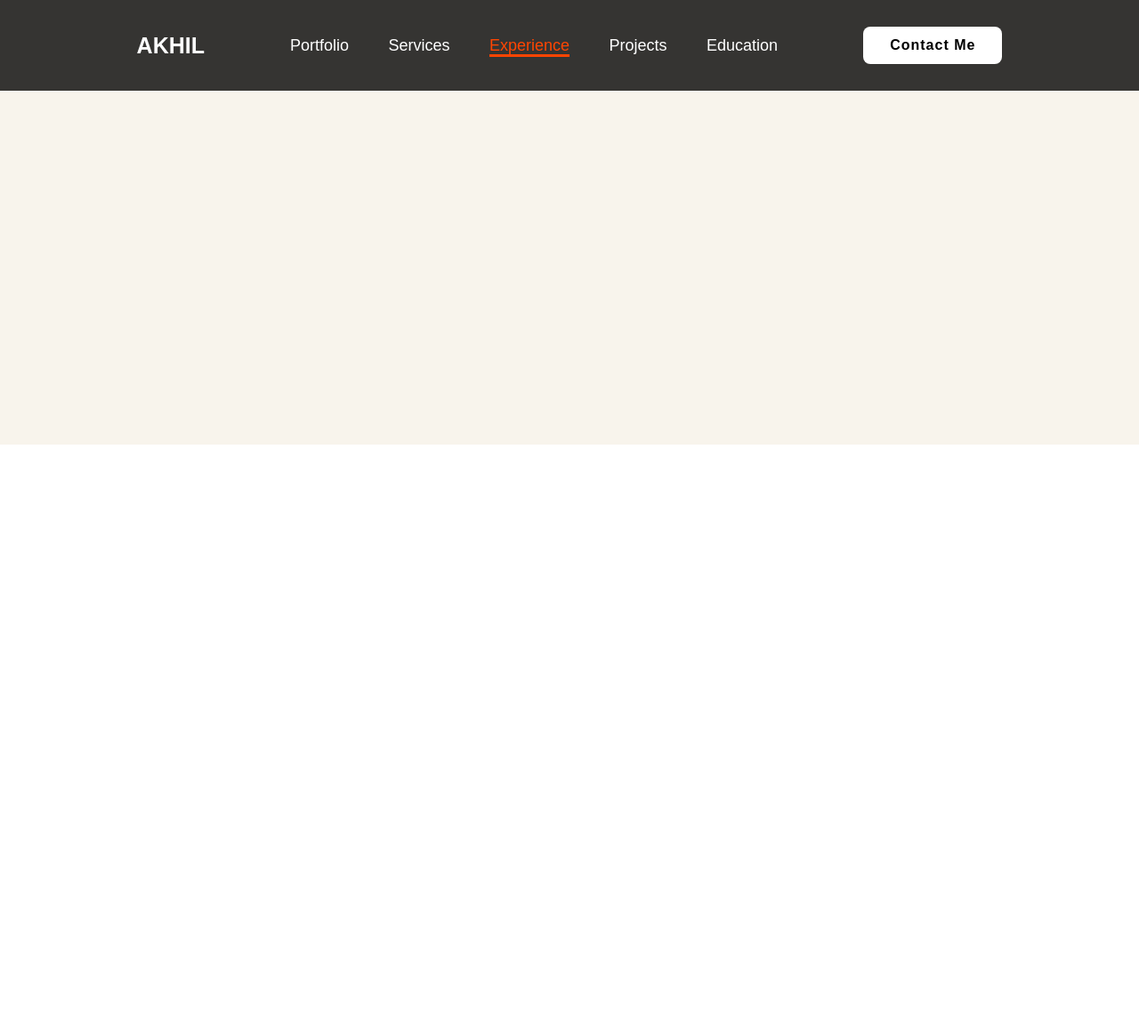
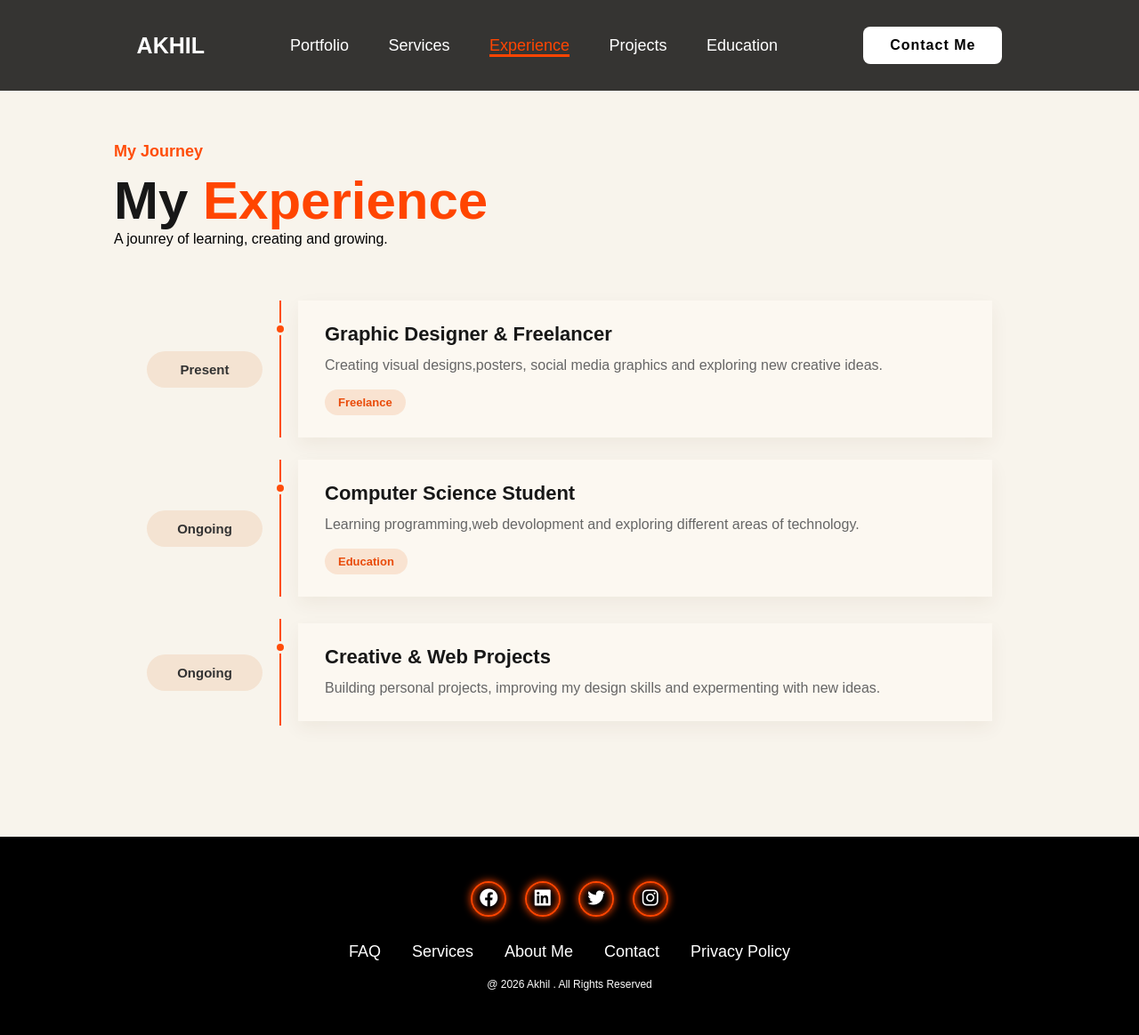
Before and after one commit to s-akhiltechy/Portfolio2.0, a plain HTML site: page experience.html in a window 1280 px wide. Shown: the whole page at 89% size. Before the commit the page ends 800 px from the top, so only its background shows below. Drawn offline with nearby package versions, Linux system fonts and the light colour scheme.

Commit message:
add experience section with detailed entries and enhance styling; update footer layout

```diff
--- a/experience.html
+++ b/experience.html
@@ -25,7 +25,88 @@
 
         <div class="experience">
 
+            <div class="exp-head">
+                <h4>My Journey</h4>
+                <h1>My <span>Experience</span></h1>
+                <p>A jounrey of learning, creating and growing.</p>
+            </div>
+
+            <div class="exp-container">
+
+                <div class="exp-item">
+                    <div class="exp-date">Present</div>
+                        <div class="exp-line">
+                            <div class="exp-dot"></div>
+                        </div>
+
+                        <div class="exp-content">
+                            <h3>Graphic Designer & Freelancer</h3>
+                            <p>Creating visual designs,posters, social media graphics and exploring new creative ideas.</p>
+                            <span>Freelance</span>
+                        </div>
+
+                </div>
+
+
+                <div class="exp-item">
+                    <div class="exp-date">Ongoing</div>
+                    <div class="exp-line">
+                        <div class="exp-dot"></div>
+                    </div>
+
+                    <div class="exp-content">
+                        <h3>Computer Science Student</h3>
+                        <p>Learning programming,web devolopment and exploring different areas of technology.</p>
+                        <span>Education</span>
+                    </div>
+                </div>
+
+                <div class="exp-item">
+                    <div class="exp-date">Ongoing</div>
+                    <div class="exp-line">
+                        <div class="exp-dot"></div>
+                    </div>
+
+                    <div class="exp-content">
+                        <h3>Creative & Web Projects</h3>
+                        <p>Building personal projects, improving my design skills and expermenting with new ideas.</p>
+                    </div>
+                </div>
+
+            </div>
+
         </div>
+
+
+        <footer class="footer">
+
+            <div class="social">
+                <a href="#"><i class='bx bxl-facebook-circle'></i></a>
+                <a href="#"><i class='bx bxl-linkedin-square'></i></a>
+                <a href="#"><i class='bx bxl-twitter'></i></a>
+                <a href="#"><i class="bx bxl-instagram"></i></a>
+            </div>
+
+            <ul class="list">
+                <li>
+                    <a href="#">FAQ</a>
+                </li>
+                <li>
+                    <a href="#">Services</a>
+                </li>
+                <li>
+                    <a href="#">About Me</a>
+                </li>
+                <li>
+                    <a href="#">Contact</a>
+                </li>
+                <li>
+                    <a href="#">Privacy Policy</a>
+                </li>
+            </ul>
+
+            <p class="copyright">@ 2026 Akhil . All Rights Reserved</p>
+        </footer>
 
     </body>
 </html>
--- a/style.css
+++ b/style.css
@@ -424,5 +424,119 @@ Experience
 
 .experience{
     background-color:#F8F4EC;
-    height:500px;
+    min-height:800px;
+    padding:100px 10%;
+    box-sizing:border-box;
 }
+
+.exp-head{
+    margin-bottom:60px;
+    margin-top:60px;
+}
+
+.exp-head h4{
+    color:#FF4D0A;
+    font-size:18px;
+    margin-bottom:10px;
+}
+
+.exp-head h1{
+    font-size:60px;
+    color:#171717;
+    margin:0;
+}
+
+.exp head p{
+    font-size:19px;
+    color:#666;
+    margin-top:15px;
+}
+
+.exp-container{
+    max-width:950px;
+    margin:auto;
+}
+
+.exp-item{
+    display:grid;
+    grid-template-columns:130px 40px 1fr;
+    align-items:center;
+    margin-bottom:25px;
+}
+
+.exp-date{
+    background-color:#f4e3d2;
+    color:#333;
+    padding:12px;
+    border-radius:30px;
+    text-align:center;
+    font-size:15px;
+    font-weight:bold;
+}
+
+.exp-line{
+    height:100%;
+    min-height:120px;
+    display:flex;
+    justify-content:center;
+    position:relative;
+}
+
+.exp-line::before{
+    content:" ";
+    position:absolute;
+    width:2px;
+    height:100%;
+    background-color:#FF4D0A;
+}
+
+.exp-dot{
+    width:14px;
+    height:14px;
+    background-color:#FF4D0A;
+    border: 3px solid #F8F4EC;
+    border-radius:50%;
+    position:relative;
+    z-index:1;
+    margin-top:25px;
+}
+
+.exp-content{
+    background-color:#FCF8F1;
+    padding:25px 30px;
+    border:1px solid #F0DFCC;
+    border:20px;
+    box-shadow: 0 8px 20px rgba(80,50,20,0.06);
+    transition: 0.3 ease;
+    position:relative;
+}
+
+.exp-content:hover{
+    transform:translateX(20px);
+    border-color:#FF4D0A;
+    transition:0.3s ease;
+}
+
+.exp-content h3{
+    font-size:22px;
+    color:#171717;
+    margin:0 0 10px;
+}
+
+.exp-content p{
+    font-size:16px;
+    color:#666;
+    line-height:1.5;
+    margin:0;
+}
+
+.exp-content span{
+    display:inline-block;
+    background-color:#f9e3d1;
+    color:#e94b0a;
+    padding:7px 15px;
+    border-radius:20px;
+    font-size:13px;
+    margin-top:15px;
+    font-weight:bold;
+}
```
